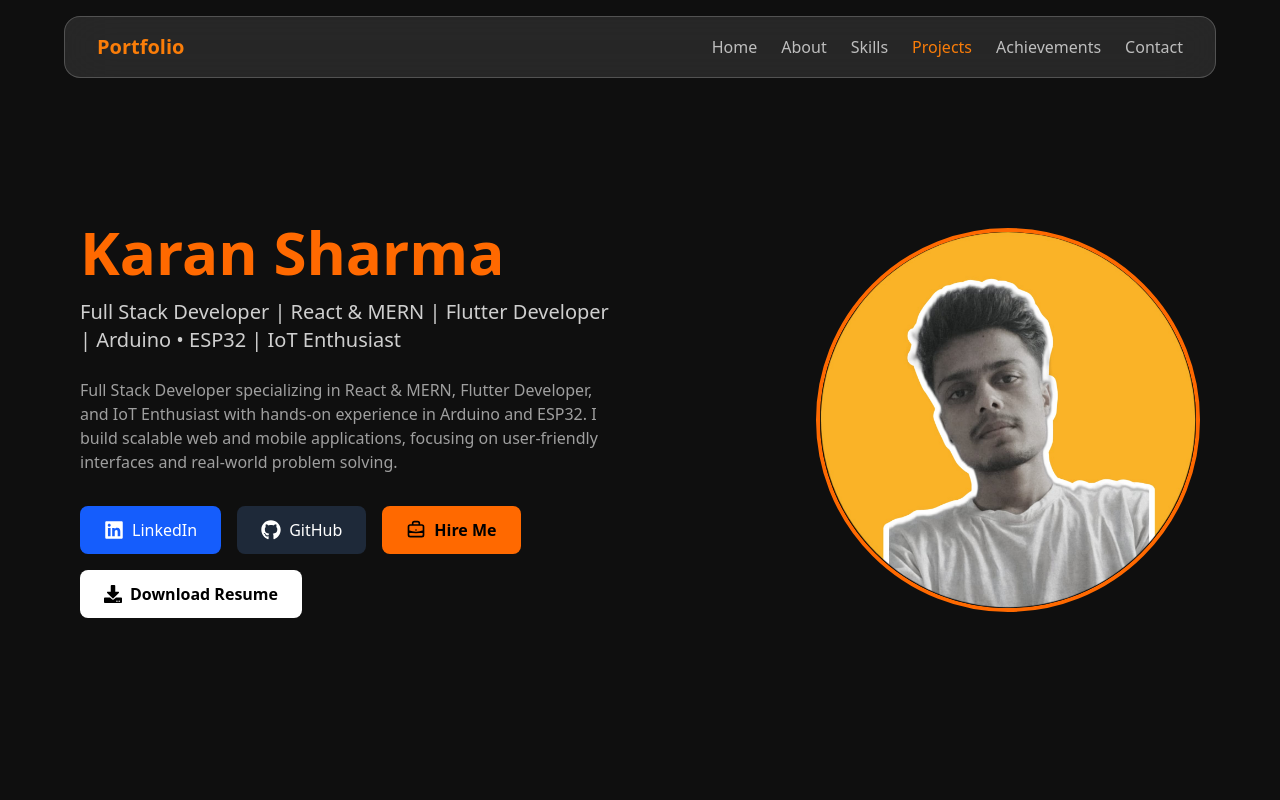
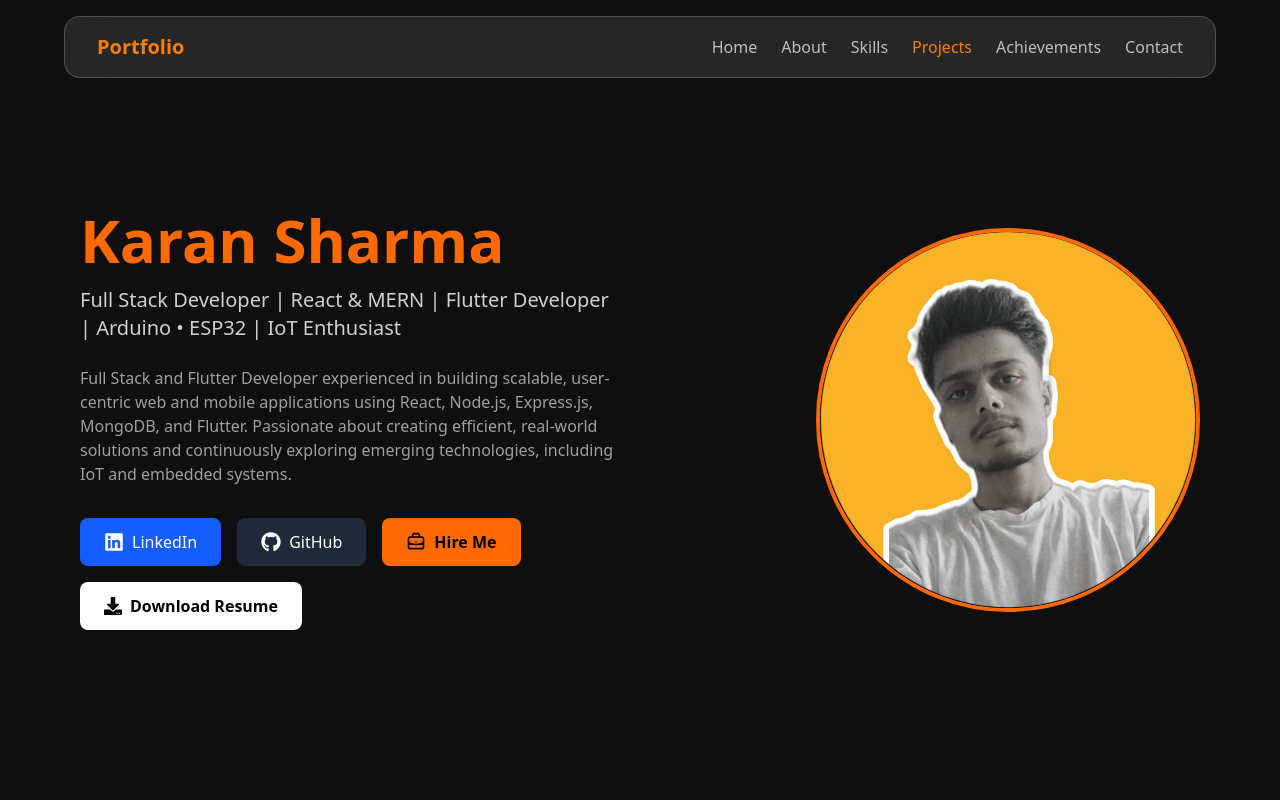
Before and after one commit to Karanx11/Portfolio, a React (Vite) app in the folder frontend/: page / in a window 1280 px wide. Shown: the top 800 px of the page. Built offline with nearby package versions, Linux system fonts and the light colour scheme.

Commit message:
Updated Home

```diff
--- a/frontend/src/pages/Home.jsx
+++ b/frontend/src/pages/Home.jsx
@@ -27,10 +27,7 @@ const Home = () => {
           </p>
 
           <p className="mt-6 text-white/60 max-w-xl mx-auto md:mx-0">
-            Full Stack Developer specializing in React & MERN, Flutter
-            Developer, and IoT Enthusiast with hands-on experience in Arduino
-            and ESP32. I build scalable web and mobile applications, focusing
-            on user-friendly interfaces and real-world problem solving.
+            Full Stack and Flutter Developer experienced in building scalable, user-centric web and mobile applications using React, Node.js, Express.js, MongoDB, and Flutter. Passionate about creating efficient, real-world solutions and continuously exploring emerging technologies, including IoT and embedded systems.
           </p>
 
           {/* BUTTONS */}
```
